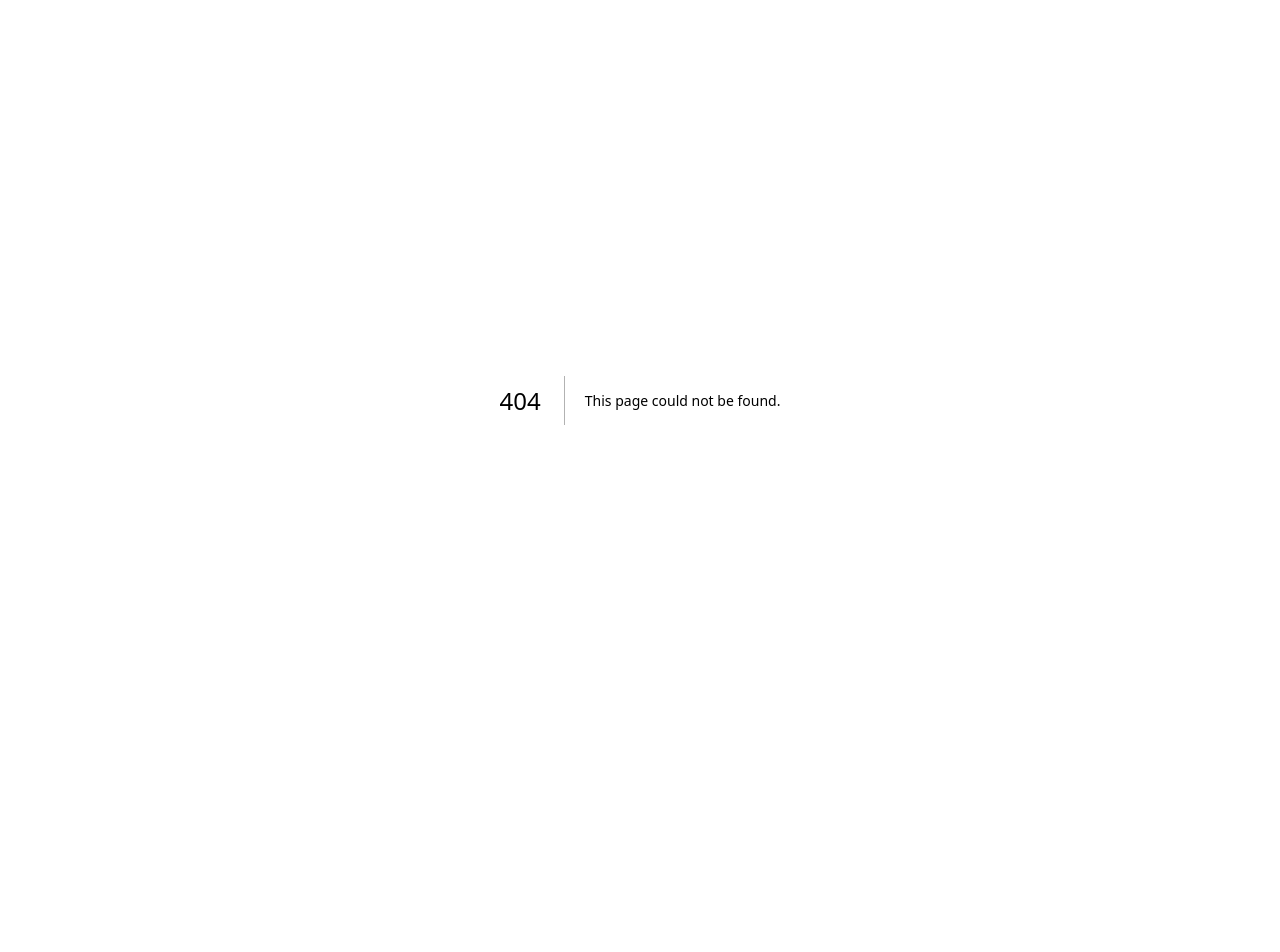
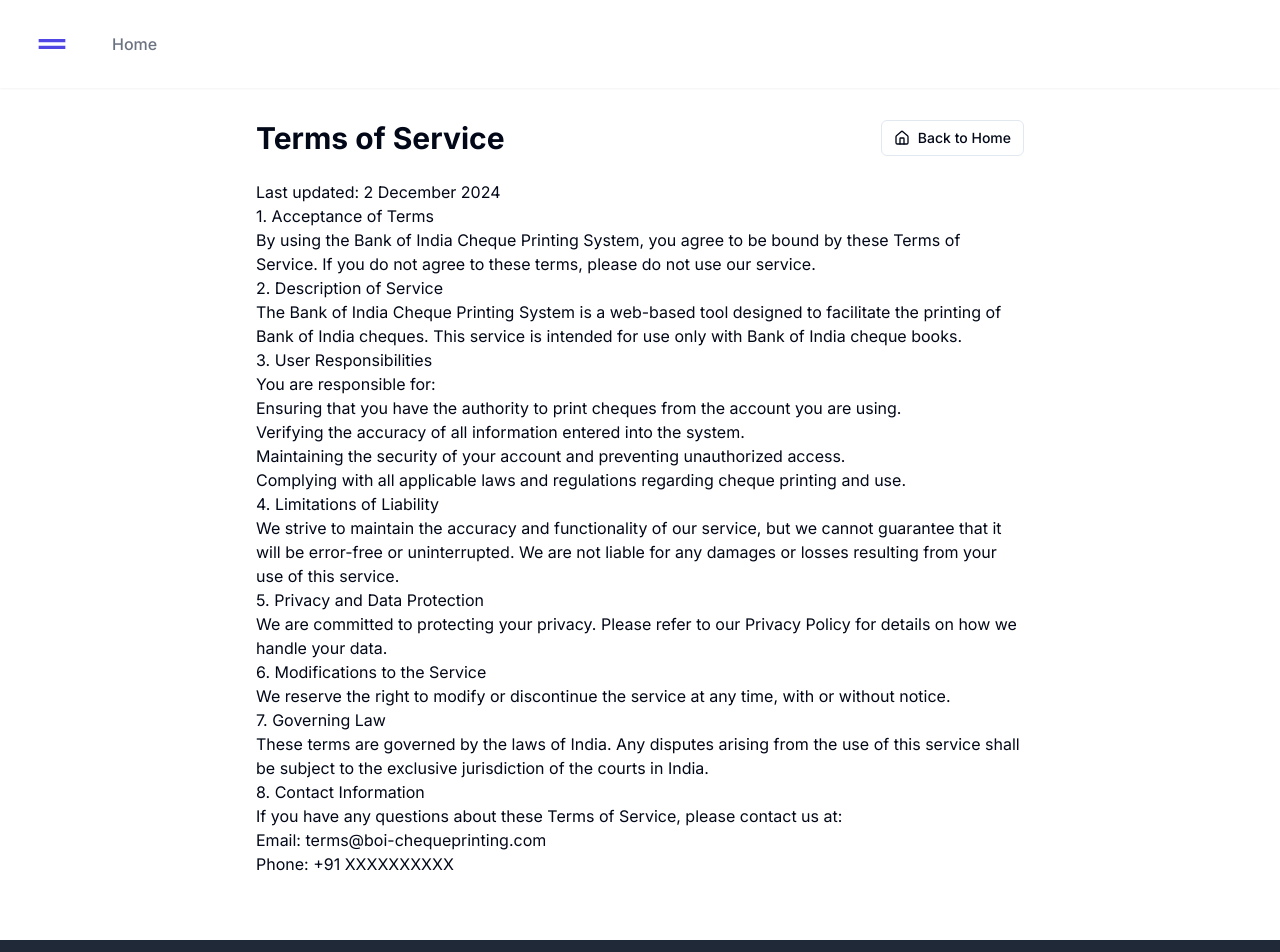
Before and after one commit to neil-jay/boi-cheque-printing-system, a Next.js app: page /terms in a window 1280 px wide. Before the commit this address had no page. Shown: the top 952 px of the page. Before the commit the page ends 800 px from the top, so only its background shows below. Built offline with nearby package versions, Linux system fonts and the light colour scheme.

Commit message:
feat: Add Terms

```diff
--- a/app/page.tsx
+++ b/app/page.tsx
@@ -53,7 +53,7 @@
               <div className="w-full max-w-3xl">
                 <Cheque ref={chequeRef} {...chequeData} />
               </div>
-              <Button onClick={handlePrint} className="mt-4">
+              <Button onClick={handlePrint} className="mt-4 bg-green-500 hover:bg-green-600 text-white">
                 Print Bank of India Cheque
               </Button>
             </div>
--- /dev/null
+++ b/app/terms/page.tsx
@@ -0,0 +1,69 @@
+import { Metadata } from 'next'
+import Link from 'next/link'
+import Header from '@/components/Header'
+import Footer from '@/components/Footer'
+import { Button } from "@/components/ui/button"
+import { Home } from 'lucide-react'
+
+export const metadata: Metadata = {
+  title: 'Terms of Service | Bank of India Cheque Printing System',
+  description: 'Terms of Service for the Bank of India Cheque Printing System. Understand your rights and responsibilities when using our service.',
+}
+
+export default function TermsPage() {
+  return (
+    <div className="min-h-screen flex flex-col">
+      <Header />
+      <main className="flex-grow container mx-auto px-4 py-8">
+        <div className="max-w-3xl mx-auto">
+          <div className="flex justify-between items-center mb-6">
+            <h1 className="text-3xl font-bold">Terms of Service</h1>
+            <Link href="/">
+              <Button variant="outline" size="sm">
+                <Home className="mr-2 h-4 w-4" />
+                Back to Home
+              </Button>
+            </Link>
+          </div>
+
+          <div className="prose max-w-none">
+            <p>Last updated: {new Date().toLocaleDateString('en-IN', { year: 'numeric', month: 'long', day: 'numeric' })}</p>
+
+            <h2>1. Acceptance of Terms</h2>
+            <p>By using the Bank of India Cheque Printing System, you agree to be bound by these Terms of Service. If you do not agree to these terms, please do not use our service.</p>
+
+            <h2>2. Description of Service</h2>
+            <p>The Bank of India Cheque Printing System is a web-based tool designed to facilitate the printing of Bank of India cheques. This service is intended for use only with Bank of India cheque books.</p>
+
+            <h2>3. User Responsibilities</h2>
+            <p>You are responsible for:</p>
+            <ul>
+              <li>Ensuring that you have the authority to print cheques from the account you are using.</li>
+              <li>Verifying the accuracy of all information entered into the system.</li>
+              <li>Maintaining the security of your account and preventing unauthorized access.</li>
+              <li>Complying with all applicable laws and regulations regarding cheque printing and use.</li>
+            </ul>
+
+            <h2>4. Limitations of Liability</h2>
+            <p>We strive to maintain the accuracy and functionality of our service, but we cannot guarantee that it will be error-free or uninterrupted. We are not liable for any damages or losses resulting from your use of this service.</p>
+
+            <h2>5. Privacy and Data Protection</h2>
+            <p>We are committed to protecting your privacy. Please refer to our Privacy Policy for details on how we handle your data.</p>
+
+            <h2>6. Modifications to the Service</h2>
+            <p>We reserve the right to modify or discontinue the service at any time, with or without notice.</p>
+
+            <h2>7. Governing Law</h2>
+            <p>These terms are governed by the laws of India. Any disputes arising from the use of this service shall be subject to the exclusive jurisdiction of the courts in India.</p>
+
+            <h2>8. Contact Information</h2>
+            <p>If you have any questions about these Terms of Service, please contact us at:</p>
+            <p>Email: terms@boi-chequeprinting.com<br />
+            Phone: +91 XXXXXXXXXX</p>
+          </div>
+        </div>
+      </main>
+      <Footer />
+    </div>
+  )
+}
--- a/components/Footer.tsx
+++ b/components/Footer.tsx
@@ -52,7 +52,7 @@
                     </Link>
                   </li>
                   <li>
-                    <Link href="#" className="text-base text-gray-300 hover:text-white transition duration-150 ease-in-out">
+                    <Link href="/terms" className="text-base text-gray-300 hover:text-white transition duration-150 ease-in-out">
                       Terms of Service
                     </Link>
                   </li>
```
